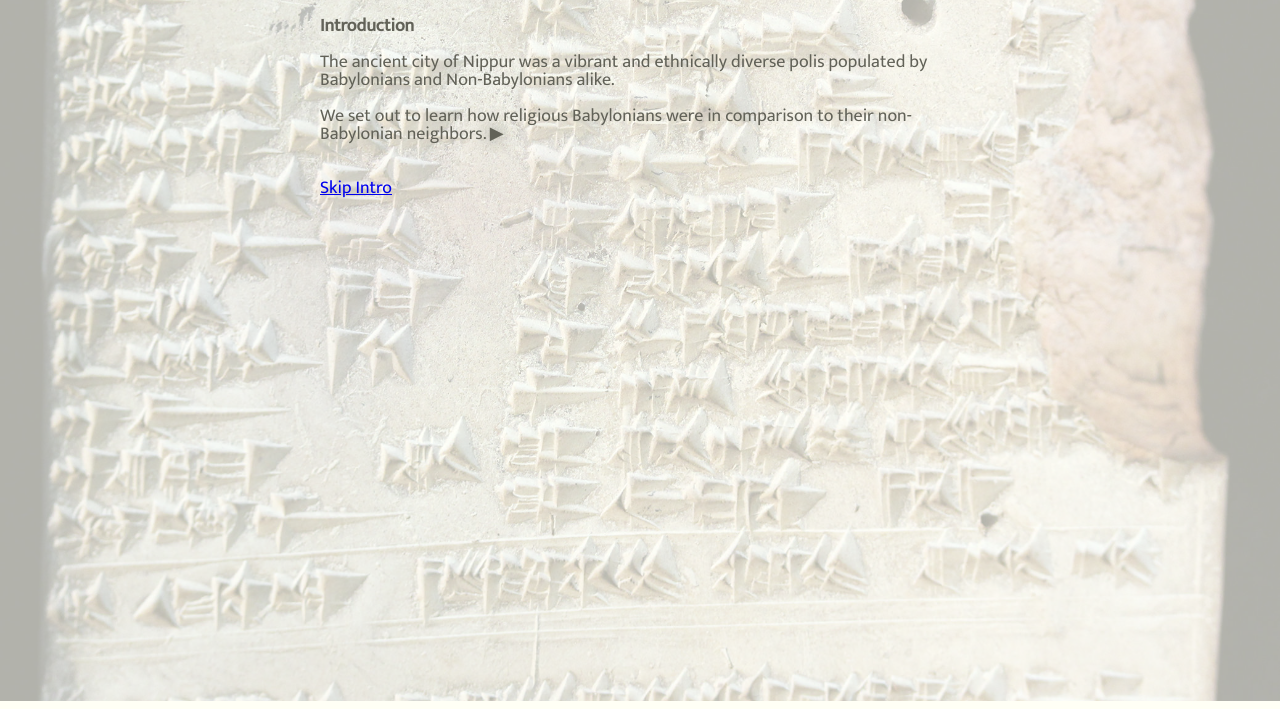
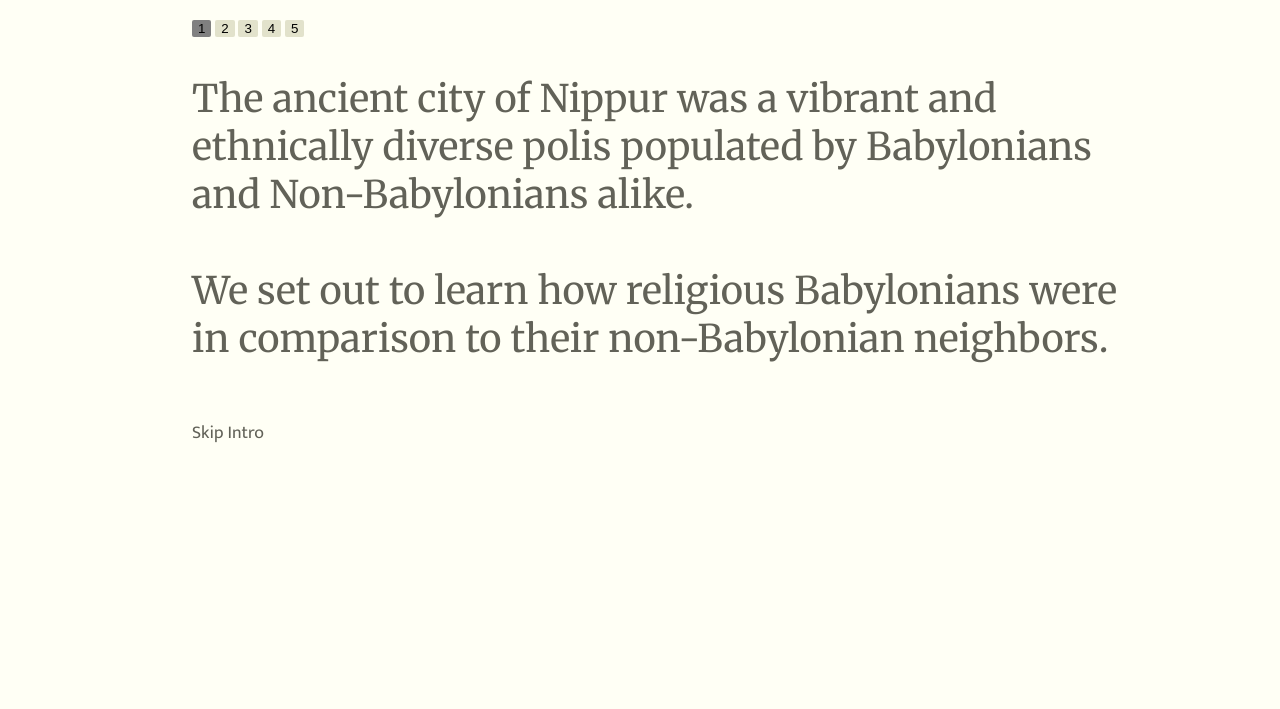
Before and after one commit to mibacon/BabylonianPraxis, a plain HTML site: page index.html in a window 1280 px wide. Shown: the part 91-800 px from the top of the page. Drawn offline with Linux system fonts and the light colour scheme.

Commit message:
fixed css

```diff
--- a/index.html
+++ b/index.html
@@ -2,95 +2,126 @@
 <html>
   <head>
     <!-- <meta name="viewport" width=device-width, initial-scale=1.0, maximum-scale=1.0, user-scalable=0> -->
+    <link href="https://fonts.googleapis.com/css?family=Merriweather|Mukta|Noto+Serif|Slabo+27px" rel="stylesheet">
     <style> body {padding: 0; margin: 0;} </style>
-    <link rel="stylesheet" type="text/css" href="mystyle.css">
+
     <script src="jquery.min.js"></script>
     <style>
       body {
           margin: 0;
           width:100%;
-          font-family: 'Mukta';
+          font-family: 'Merriweather';
           color: #626258;
-      }
-      #background {
-        opacity: 0.3;
-        position: absolute;
-        z-index: -1;
-      }
-      img {
-          object-fit: cover;
+          background-color: #FFFFF5
       }
 
       #main_title {
-          margin-left: 25%;
+          font-family: 'Mukta';
+          margin-left: 15%;
           line-height: 38px;
           font-size: 36px;
           padding-top: 20px;
       }
       #main_subtitle {
-          margin-left: 25%;
+          font-family: 'Mukta';
+          margin-left: 15%;
           color: gray;
           font-size:18px;
       }
-      .content {
+      #menu {
          margin-top: 20px;
-         margin-left: 25%;
-         font-size: 18px;
-         line-height: 18px;
-         width: 50%;
-    }
-      .arrow{
-          color:#626258;
-
-          animation: glow 3s infinite alternate;
-      }
-      .arrow:hover {
-          color: gray;
+         margin-left: 15%;
       }
 
-      @keyframes glow {
-        from {
-          text-shadow: 0 0 0px #626258;
-        }
-        to {
-          text-shadow: 0 0 25px #626258;
-        }
-}
+      a {
+        font-family: 'Mukta';
+        font-size: 18px;
+        line-height: 20px;
+        text-decoration: none;
+        color: #626258;
+        display: inline-block;
+      }
+
+      a::after {
+        content: '';
+        display: block;
+        width: 0;
+        height: 2px;
+        background: #626258;
+        transition: width .3s;
+     }
+
+      a:hover::after {
+          width: 100%;
+          transition: width .3s;
+      }
+
+    button {
+      border: none;
+      border-radius: 2px;
+      background-color: #E2E2CB;
+    }
+
+    button.active{
+      background-color: gray;
+    }
+    .content {
+
+         margin-top: 20px;
+         margin-left: 15%;
+         font-size: 38px;
+         line-height: 48px;
+         width: 75%;
+    }
+    ul {
+      list-style-type: none;
+    }
 
   </style>
 
 
-   <link href="https://fonts.googleapis.com/css?family=Josefin+Slab|Mukta|Oswald|Rubik" rel="stylesheet">
+
      <!-- <script src="https://d3js.org/d3.v4.js"></script>  -->
   </head>
   <body>
 
        <!-- image source: https://ccp.yale.edu/P296512 -->
-       <div id="background"> <img src="tablet.jpg" style="height:99vh; width:100vw"></div>
+
       <div id ="first_page">
 
         <div id="main_title"> Common Babylonian Religious Praxis </div>
         <div id="main_subtitle"> A statistical comparisons of religious theory and practice </div>
-        <div class="content"> <p><strong> Introduction</strong> </p>
+        <div id ="menu">
+          <button class="active"> 1 </button>
+          <button> 2 </button>
+          <button> 3 </button>
+          <button> 4 </button>
+          <button> 5 </button>
+        </div>
+        <div class="content">
         <p>The ancient city of Nippur was a vibrant and ethnically diverse polis populated by Babylonians and Non-Babylonians alike. <br> <br>
-        We set out to learn how religious Babylonians were in comparison to their non-Babylonian neighbors. <span class="arrow"> &#9654</span></p>
-        <br>
+        We set out to learn how religious Babylonians were in comparison to their non-Babylonian neighbors. </p>
+
         <a href="./bubble.html" id="skip">Skip Intro</a>
         </div>
         <div class="content">
           <p> Traditionally, scholars have turned to priestly and regal texts to learn about a civilization. <br> <br>
-          However, these texts can only reveal how the elite groups practiced their relgions and shed little light on the practices and beliefs of the commoners.
+          However, these texts can only reveal how the elite groups practiced their relgions and shed little light on the practices and beliefs of commoners.
           <br> <br>
           What information could there be that may uncover the religious participation of regular folk? <br> <br>
           And, how much did such potential religious participation have to do with ethnicity?
-        <span class="arrow"> &#9654</span></p></div>
+          </p>
+          </div>
         <div class="content">
-          <p> In order to gain access to non-elite social circles, we combined information from two types of texts: <br> <br>
-          common texts recording the transactions of middle class people;<br> <br>
-          and a religious text known today as the <strong>Babylonian Almanac</strong>, which notes for each day of the calendar year whether it is positive/lucky or not.
-          <br> <br>
+          <p> In order to gain access to non-elite social circles, we combined information from two types of texts:
+          <ul>
+            <li>common texts recording the transactions of middle class people; </li><br>
+            <li>and a religious text known today as the <strong>Babylonian Almanac</strong>, which notes for each day of the calendar year whether it is positive/lucky or not.</li>
+          </ul>
+
           <p>Our expectation was that Babylonians would proscribe to the <strong>Babylonian Almanac</strong> and would avoid doing business on negative days, while targeting positive days for their transactions. <br> <br>
-          On the other hand, the transactions of non-Babylonians would be evenly distributed on both positive and negative days.<span class="arrow"> &#9654</span></p>
+          On the other hand, the transactions of non-Babylonians would be evenly distributed on both positive and negative days.</p>
+
         </div>
         <div class="content">
         <p>
@@ -98,40 +129,45 @@
           We then determined their ethnicity as either Babylonian, Aramean, Iranian or Judean.
           <br> <br>
           Finally, we established whether they tended towards conducting transactions on positive ("good luck") or negative("bad luck") days.
-        <span class="arrow"> &#9654</span></p></div>
+         </p>
+
+        </div>
         <div class="content">
         <p>
           In this visualization, each individual is represeted by a bubble. The size of the bubble is determined by the number of transactions the individual conducted in our corpus of texts.
           <br> <br>
-          Color of the circle represents the individuals tendency towards either conducting transactions on negative or positive days. <br> <br>
+          The color of the circle represents the individuals tendency towards either conducting transactions on negative or positive days, which is measured on a scale from -1 to 1.
+          <br> <br>
+          If an individual has a score of -1, then they conducted 100% of their transactions on a negative day and if their score is 1, then 100% of their transaction took place on a positive day.
+          Individuals with scores in between had some mix of the two.
+          </p>
+        <a href="./bubble.html">Explore</a>
 
 
-        </p>
-        <a href="./bubble.html">Explore</a></div>
       </div>
-
       <script>
         $(document).ready(function () {
 
           var divs = $('.content').hide()
-          // $('div[class="content"]').hide(),
-          var i = 0;
 
+          function add(val) {
+              divs.fadeOut(400).delay(400).eq(val).fadeIn(400);
 
-          function cycle() {
-              console.log($('.content').eq(i))
-              console.log(i)
-              divs.fadeOut(400).delay(400).eq(i).fadeIn(400);
-              i = ++i
-
-
-              //% divs.length;
           }
 
-          cycle()
+          add(0)
 
-          $('.content').click(function(){cycle()})
-
+          $('button').click(function(){
+            if($(this).hasClass('active')){
+             console.log('already active')
+            } else {
+               $('button').removeClass('active')
+               $(this).addClass('active')
+            }
+            var page = $(this).text() - 1
+            add(page)
+            console.log($(this).text())
+          })
         });
       </script>
 
```
